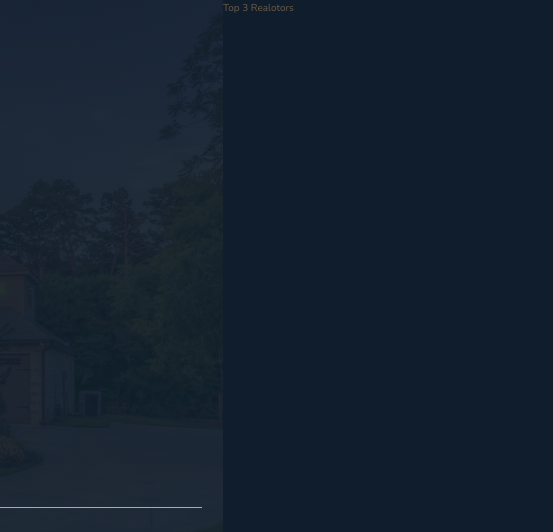
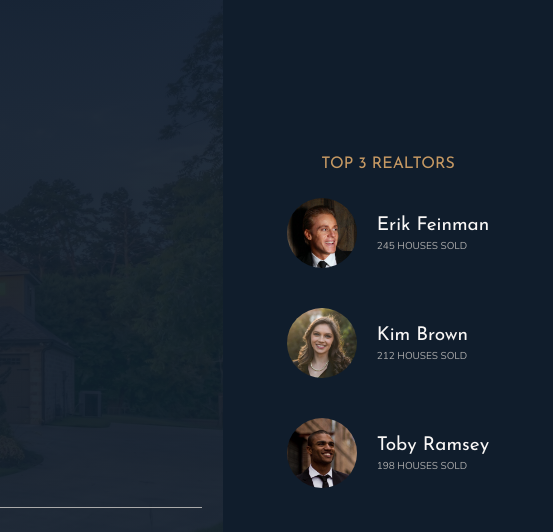
Before and after one commit to Henelllis/Nexter, a website: page index.html in a window 1280 px wide. Shown: the top 532 px of the page, 727-1280 px from the left. Drawn offline with nearby package versions, Linux system fonts and the light colour scheme.

Commit message:
Realtor section finished

```diff
--- a/index.html
+++ b/index.html
@@ -31,7 +31,24 @@
         </header>
 
         <div class="realtors">
-            Top 3 Realotors
+            <h3 class="heading-3">Top 3 Realtors</h3>
+            <div class="realtors__list">
+                <img src="img/realtor-1.jpeg" alt="Realtor 1" class="realtors__img">
+                <div class="realtors_details">
+                    <h4 class="heading-4 heading-4--light"> Erik Feinman</h4>
+                    <p class="realtors__sold" > 245 houses sold</p>
+                </div>
+                <img src="img/realtor-2.jpeg" alt="Realtor 2" class="realtors__img">
+                <div class="realtors_details">
+                    <h4 class="heading-4 heading-4--light"> Kim Brown</h4>
+                    <p class="realtors__sold" > 212 houses sold</p>
+                </div>
+                <img src="img/realtor-3.jpeg" alt="Realtor 3" class="realtors__img">
+                <div class="realtors_details">
+                    <h4 class="heading-4 heading-4--light"> Toby Ramsey</h4>
+                    <p class="realtors__sold" > 198 houses sold</p>
+                </div>
+            </div>
         </div>
 
         <section class="features">
--- a/sass/_realtors.scss
+++ b/sass/_realtors.scss
@@ -1,5 +1,32 @@
 .realtors {
     background-color: $color-secondary;
     grid-column: col-start 7 /  full-end;
+    padding: 3rem;
+
+    display: grid;
+    align-content: center;
+    justify-content: center;
+    grid-row-gap: 2rem;
+    justify-items: center;
+
+    &__list {
+        display: grid;
+        grid-template-columns: min-content max-content;
+        grid-column-gap: 2rem;
+        grid-row-gap: 5vh;
+        align-items: center;
+    }
+
+    &__img {
+        width: 7rem;
+        border-radius: 50%;
+        display: block;
+    }
+
+    &__sold {
+        text-transform: uppercase;
+        color: $color-grey-light-2;
+        margin-top: -3px;
+    }
 
 }
```
Also changed, not shown: css/style.css.
